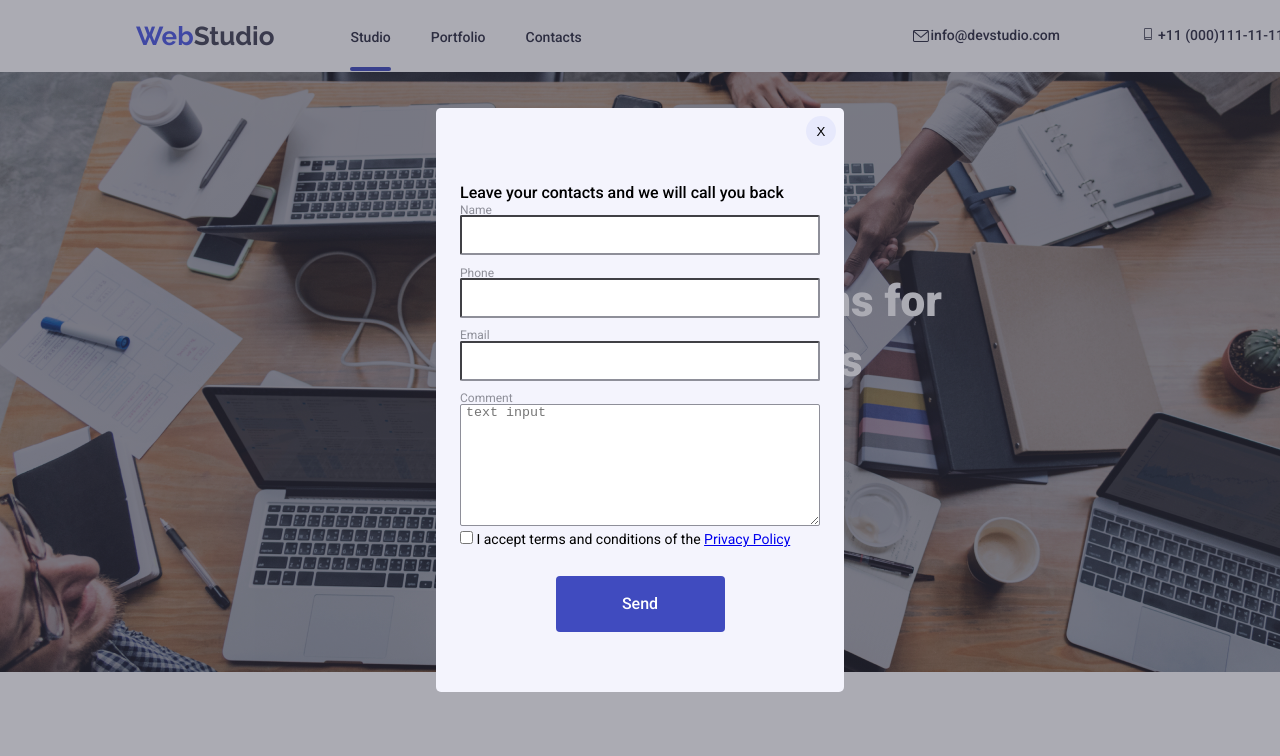
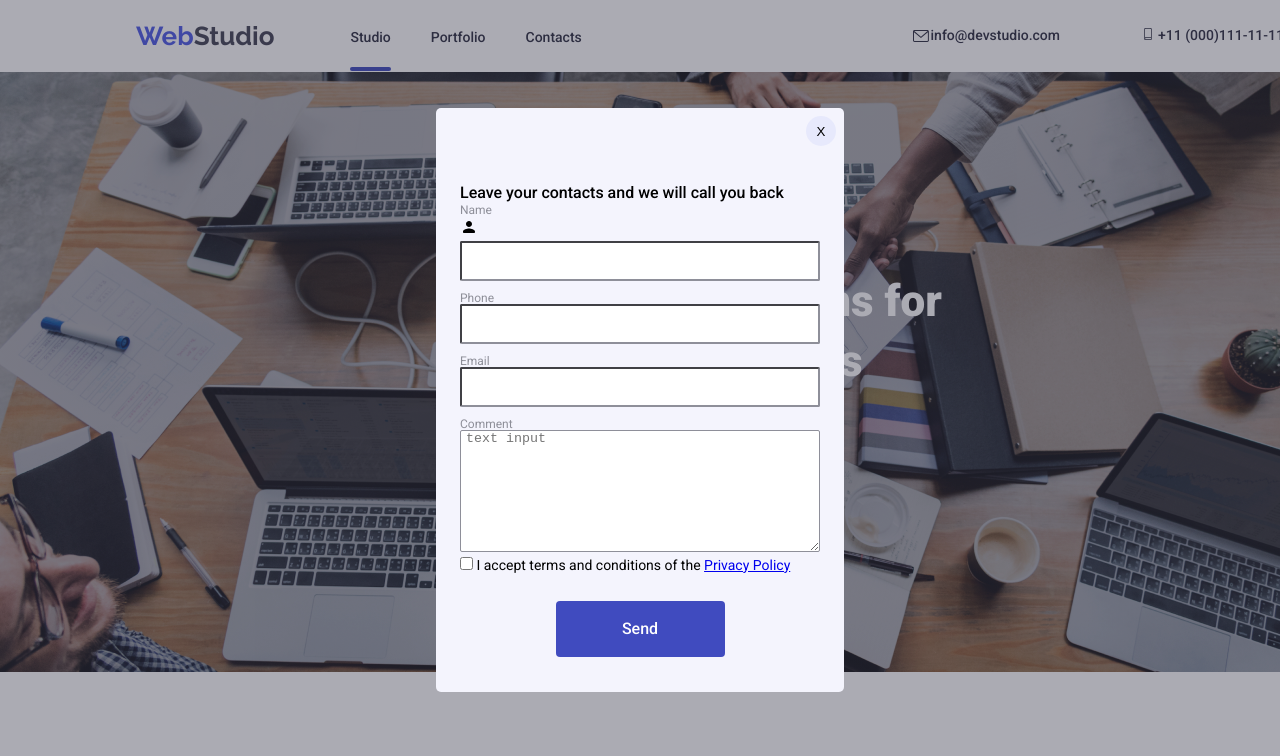
Before and after one commit to PrzemyslawKanderski/goit-markup-hw-06, a plain HTML site: page index.html in a window 1280 px wide. Both pictures are taken after a click on the button "Order Service". Shown: the top 756 px of the page. Drawn offline with Linux system fonts and the light colour scheme.

Commit message:
Icons in input problem

```diff
--- a/index.html
+++ b/index.html
@@ -441,12 +441,17 @@
             class="label-modal"
             for="name"
             ><span class="text-label-modal">Name</span>
-            <input
-              class="input-modal"
-              type="user_name"
-              name="name"
-              id="user_name"
-          /></label>
+            <div class="icons-modal">
+              <svg width="18" height="24">
+                <use href="./images/icons.svg#icon-person-black-18dp-1"></use>
+              </svg>
+              <input
+                class="input-modal"
+                type="user_name"
+                name="name"
+                id="user_name"
+              /></div
+          ></label>
           <label class="label-modal" for="phone" autocomplete="on" novalidate
             ><span class="text-label-modal">Phone</span
             ><input class="input-modal" type="phone" name="phone" id="phone" />
```
